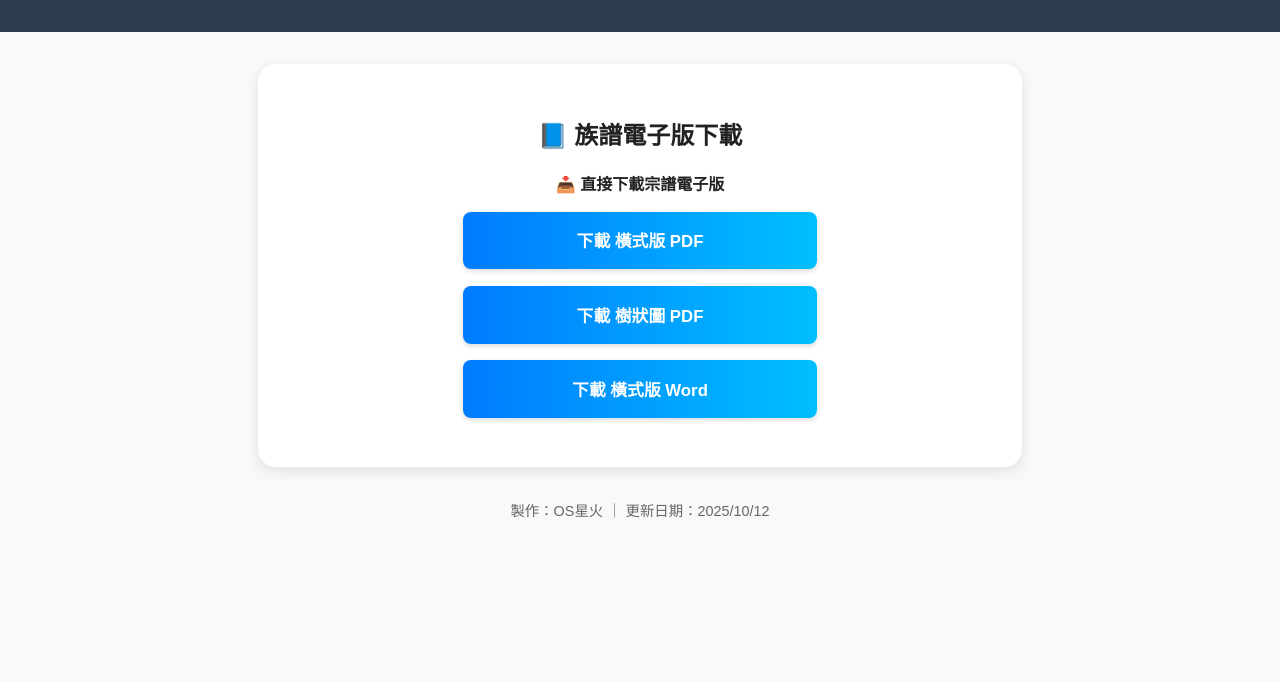
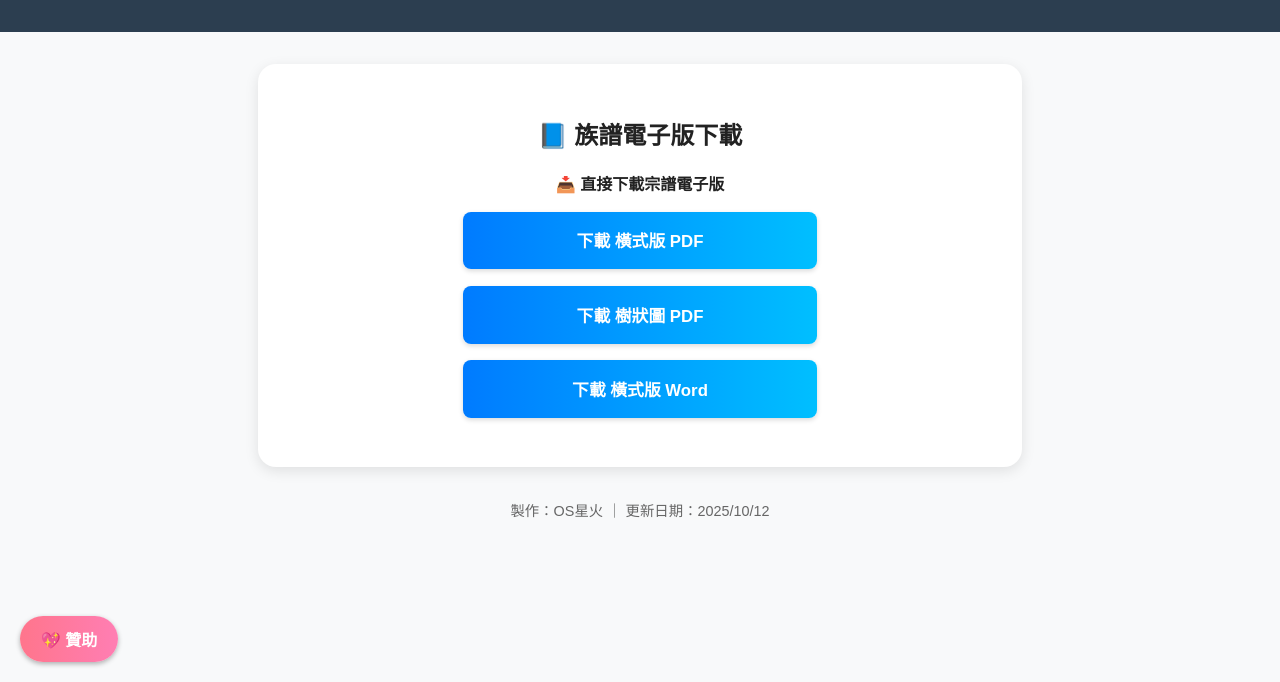
Before and after one commit to johnyuh/onespark-app, a plain HTML site: page index.html in a window 1280 px wide. Shown: the part 118-800 px from the top of the page. Drawn offline with Linux system fonts and the light colour scheme.

Commit message:
Update index.html

```diff
--- a/index.html
+++ b/index.html
@@ -65,7 +65,25 @@
       margin-top: 2rem;
       color: #666;
       font-size: 0.9rem;
+      position: relative;
     }
+    #donate-btn {
+      position: fixed;
+      left: 20px;
+      bottom: 20px;
+      background: linear-gradient(90deg, #ff758c, #ff7eb3);
+      color: white;
+      border: none;
+      border-radius: 50px;
+      padding: 0.7em 1.3em;
+      font-size: 1rem;
+      font-weight: bold;
+      cursor: pointer;
+      box-shadow: 0 2px 5px rgba(0,0,0,0.3);
+      transition: transform 0.2s;
+      z-index: 999;
+    }
+    #donate-btn:hover { transform: scale(1.08); }
     #ios-tip {
       display: none;
       background: #fff8e1;
@@ -92,9 +110,7 @@
       pointer-events: none;
       transition: opacity 0.4s;
     }
-    #toast.show {
-      opacity: 1;
-    }
+    #toast.show { opacity: 1; }
   </style>
 </head>
 <body>
@@ -135,20 +151,18 @@
     <p>製作：OS星火 ｜ 更新日期：2025/10/12</p>
   </footer>
 
+  <button id="donate-btn" onclick="window.location.href='donate.html'">💖 贊助</button>
   <div id="toast">✅ 檔案已成功下載</div>
 
   <script>
-    // PWA 註冊
     if ('serviceWorker' in navigator) {
       navigator.serviceWorker.register('./service-worker.js').catch(()=>{});
     }
 
-    // 顯示 iPhone 提示
     if (/iPhone|iPad|iPod/i.test(navigator.userAgent)) {
       document.getElementById('ios-tip').style.display = 'block';
     }
 
-    // Toast 提示
     function showToast(msg) {
       const toast = document.getElementById('toast');
       toast.textContent = msg;
@@ -156,7 +170,6 @@
       setTimeout(() => toast.classList.remove('show'), 3000);
     }
 
-    // iOS 專用下載處理
     async function iosDownload(url, filename) {
       try {
         const res = await fetch(url);
@@ -174,12 +187,11 @@
         }
 
         setTimeout(() => URL.revokeObjectURL(blobUrl), 60000);
-      } catch (e) {
+      } catch {
         alert("下載失敗，請稍後再試。");
       }
     }
 
-    // 綁定按鈕 + 進度條動畫
     const progress = document.getElementById('progress');
     const progressBar = document.getElementById('progress-bar');
     document.querySelectorAll('a.download-btn').forEach(btn => {
@@ -187,7 +199,6 @@
         e.preventDefault();
         const url = btn.getAttribute('href');
         const filename = url.split('/').pop();
-
         progress.style.display = 'block';
         progressBar.style.width = '0%';
         let width = 0;
@@ -199,7 +210,6 @@
             setTimeout(() => { progress.style.display = 'none'; }, 800);
           }
         }, 120);
-
         iosDownload(url, filename);
       });
     });
```
